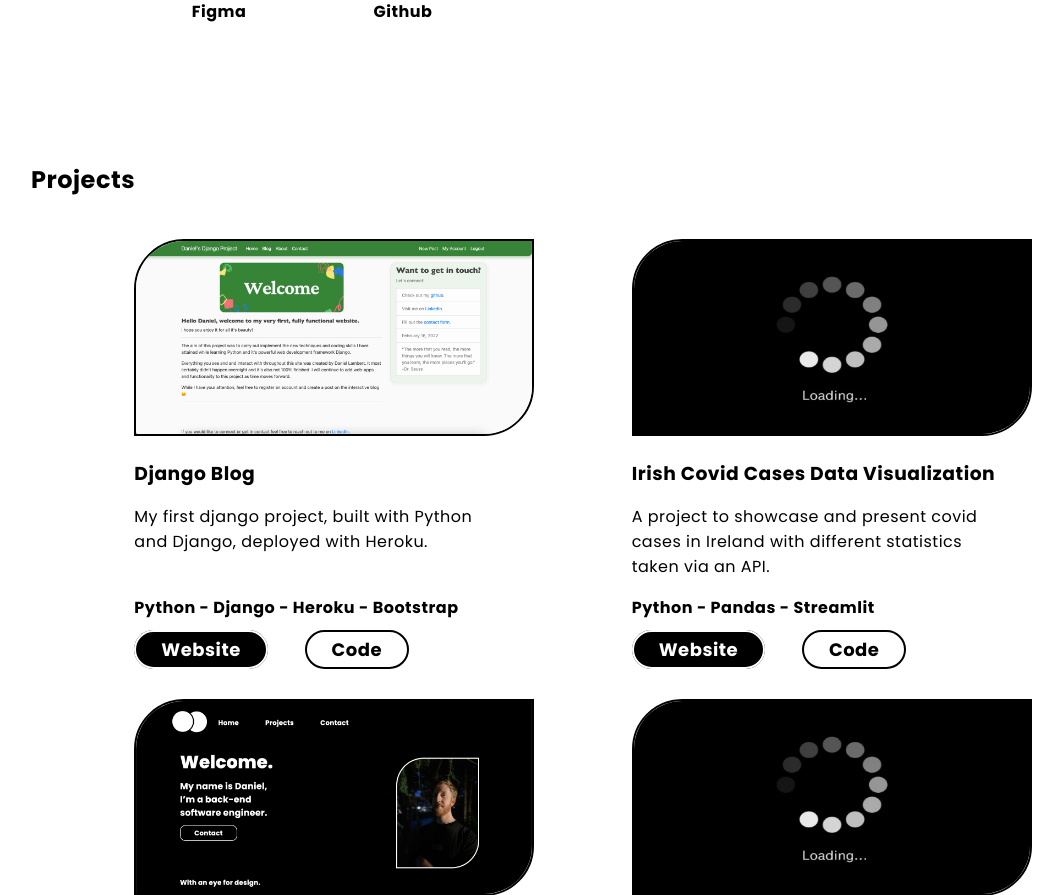
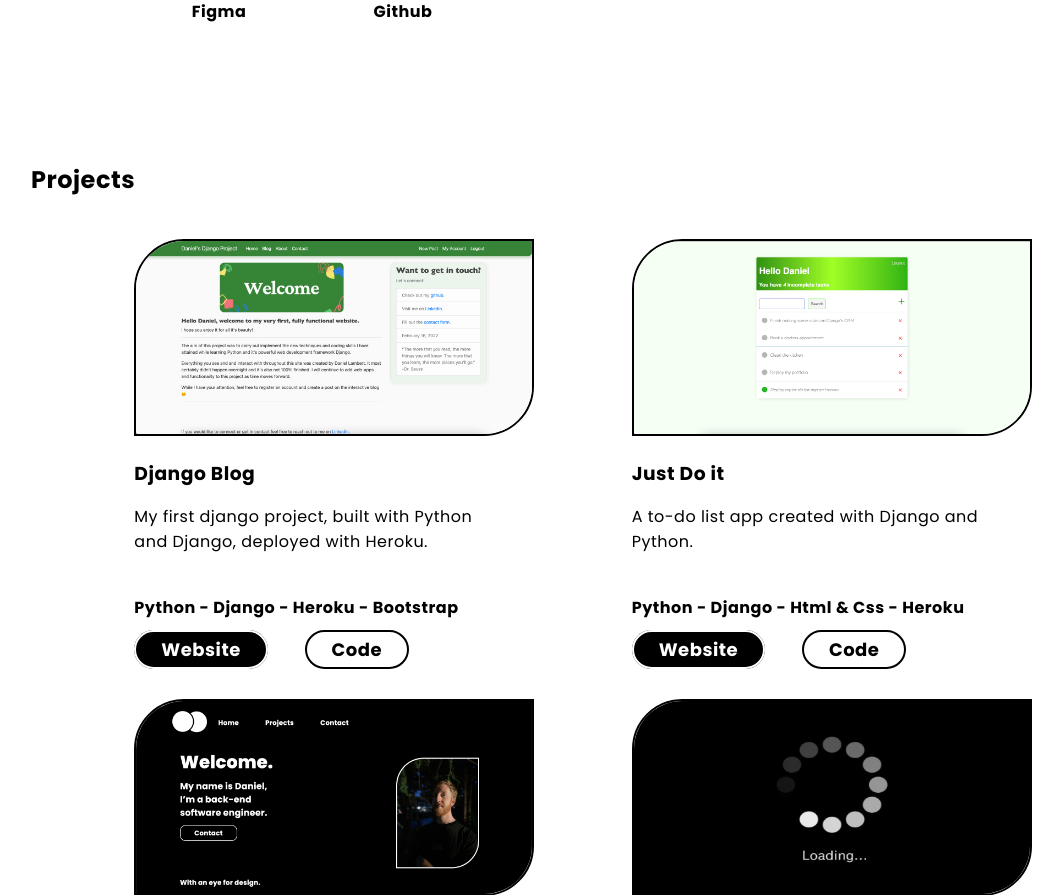
Before and after one commit to daniellambert95/portfolio, a Django app: page / in a window 1280 px wide. Shown: the part 1473-2368 px from the top of the page, without its empty margins (97-1160 px from the left). Run offline with Django 3.2, Linux system fonts and the light colour scheme.

Commit message:
adding requirements.txt

```diff
--- a/portfolio/main_app/templates/main_app/index.html
+++ b/portfolio/main_app/templates/main_app/index.html
@@ -130,13 +130,16 @@
         </div>
 
         <div class="project_container">
-            <img id="temp" src="{% static 'main_app/images/project_images/loading_image.png' %}" alt="">
-            <h3>Irish Covid Cases Data Visualization</h3>
-            <p>A project to showcase and present covid cases in Ireland with different statistics taken via an API.</p>
-            <p><b> Python - Pandas - Streamlit</b></p>
+            <a href="http://my-do-it-list.herokuapp.com/" target="blank">
+                <img id="temp" src="{% static 'main_app/images/project_images/todo_list_image.png' %}" alt="Image of Daniels todo list app">
+            </a>
+            <h3>Just Do it</h3>
+            <p>A to-do list app created with Django and Python.</p>
+            <br>
+            <p><b> Python - Django - Html & Css - Heroku</b></p>
             <div class="buttons">
-                <a id="button_main" href="https://daniels-first-django-blog.herokuapp.com/" target="blank"> Website</a>
-                <a id="button" href="https://daniels-first-django-blog.herokuapp.com/" target="blank"> Code</a>
+                <a id="button_main" href="http://my-do-it-list.herokuapp.com/" target="blank"> Website</a>
+                <a id="button" href="https://github.com/daniellambert95/to-do-list" target="blank"> Code</a>
             </div>
         </div>
         <div class="project_container">
```
Also changed, not shown: requirements.txt (added, +14 -0 lines), portfolio/main_app/static/main_app/images/project_images/todo_list_image.png (added).
